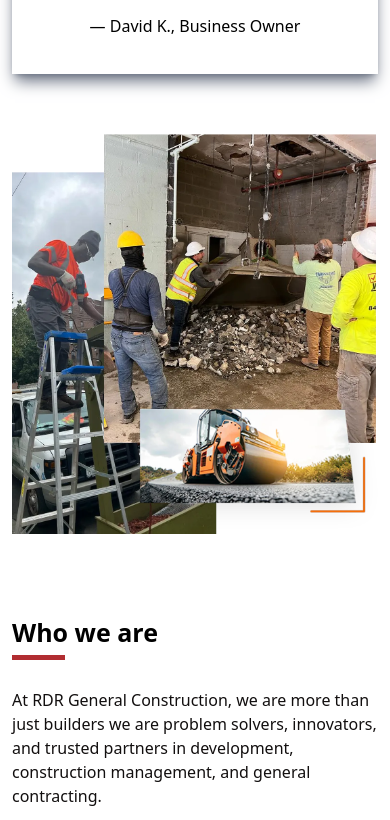
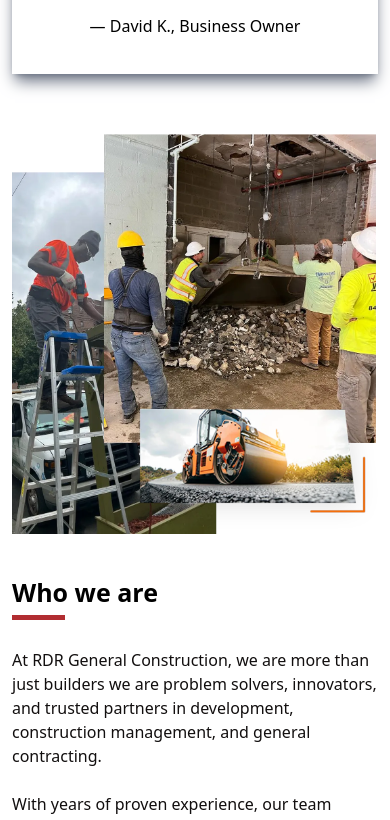
Before and after one commit to Davetechinnovation/RDR, a Next.js app: page /Home in a window 390 px wide. Shown: the part 3020-3840 px from the top of the page. Built offline with nearby package versions, Linux system fonts and the light colour scheme.

Commit message:
style: adjust gap spacing in Home component
- Modify gap spacing in the grid container for better responsiveness
- Apply different gap values for small and large screen sizes

```diff
--- a/src/app/Home/page.tsx
+++ b/src/app/Home/page.tsx
@@ -203,7 +203,7 @@ function page() {
       </div>
 
       <div className="sm:py-25 py-10 ">
-        <div className="grid sm:grid-cols-2 grid-cols-1 items-center gap-20 sm:px-10 px-3">
+        <div className="grid sm:grid-cols-2 grid-cols-1 items-center sm:gap-20 gap-10 sm:px-10 px-3">
           <img src="/joined.webp" alt="" />
           <div className="flex flex-col justify-between sm:gap-14 gap-5 ">
             <div className="flex flex-col sm:gap-8 gap-4">
```
